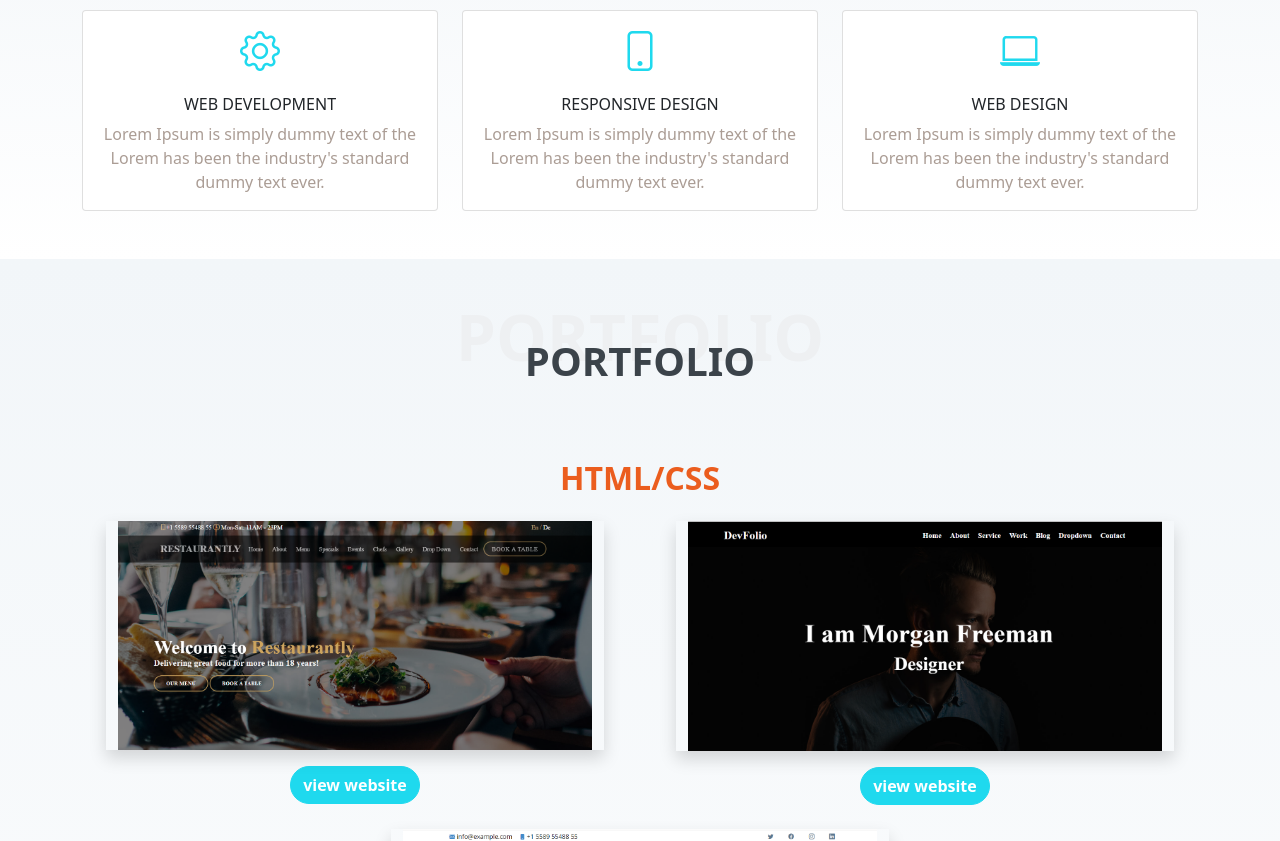
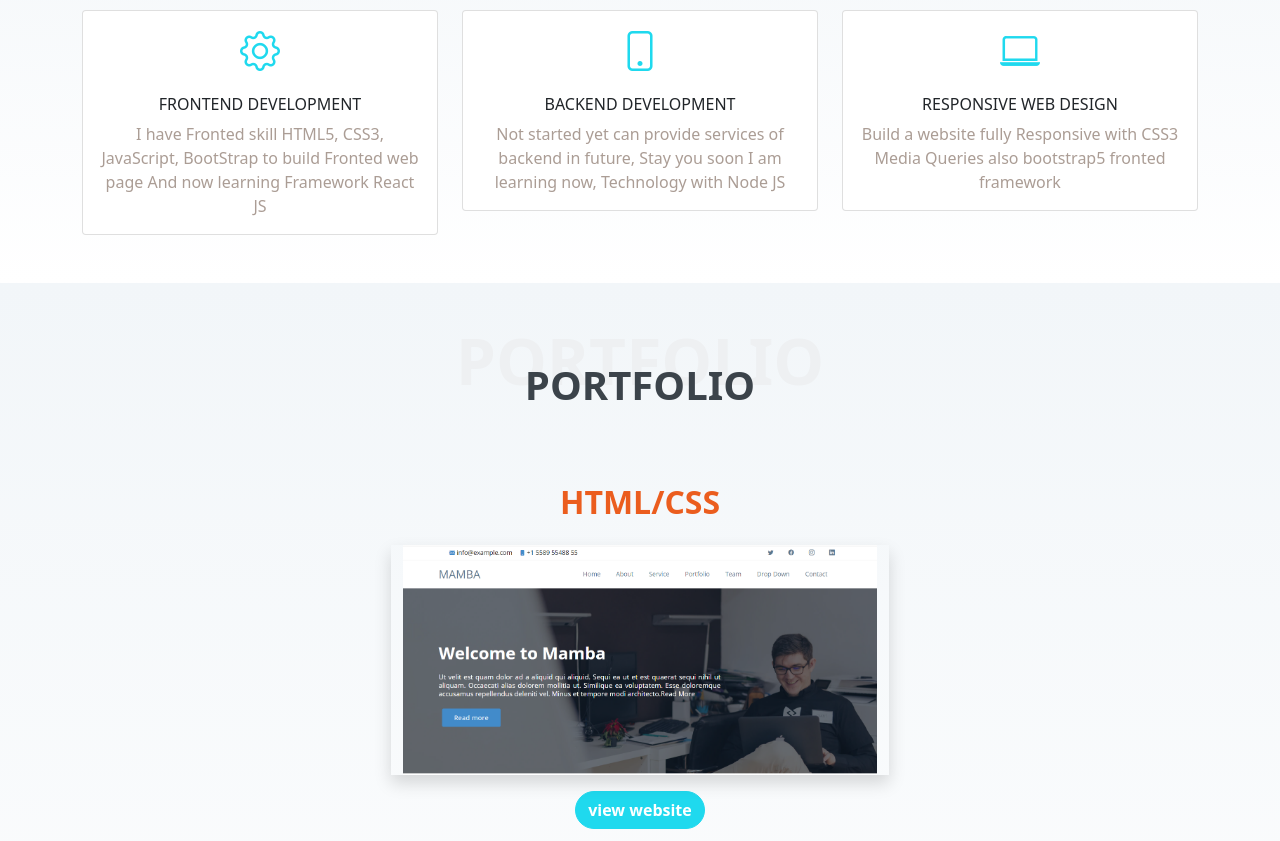
Before and after one commit to KrishnaGopi46/portfolio, a plain HTML site: page index.html in a window 1280 px wide. Shown: the part 2020-2861 px from the top of the page. Drawn offline with nearby package versions, Linux system fonts and the light colour scheme.

Commit message:
finished

```diff
--- a/css/style.css
+++ b/css/style.css
@@ -41,6 +41,7 @@
 /*.........................header css ends................................*/
 #ban{
 	background: linear-gradient(180deg, #f2f6f9 0%, #fff 100%);
+	padding-top:20%;
 }
 .ban-icon a{
 	z-index:997;
@@ -63,9 +64,7 @@
 	padding: 10% 10% 0 10%;
 	padding-bottom:2rem;
 }
-#ban {
-	padding-top:30%;
-}
+
 #ban h1{
 	font-size:3rem;
 	font-weight:700;
@@ -157,8 +156,9 @@
 	border:none;
 }
 .about a:hover{
-	background-color: #0d6efd;
-    border-color: #0d6efd;
+	background-color:#1fd9eecc;
+    border-color:#1fd9eecc;
+	color:#fff;
 }
 @media(min-width:720px){
 	.section-title span{
@@ -243,8 +243,9 @@
 	color:#fff;
 }
 .port a:hover{
-	background-color: #0d6efd;
-    border-color: #0d6efd;
+	background-color:#1fd9eecc;
+    border-color:#1fd9eecc;
+	color:#fff;
 }
 .html-img{
 	overflow:hidden;
@@ -255,7 +256,6 @@
 .text-body{
 	color:#fff;
 }
-
 /*..................................contact section.....................................*/
 .contact{
 	  background: linear-gradient(180deg, #f2f6f9 0%, #fff 100%);
@@ -298,6 +298,7 @@
 	padding:0.5rem;
 }
 .credits p{
+	margin-bottom:0;
 	color:#fff;
 }
 .credits span{
--- a/index.html
+++ b/index.html
@@ -191,8 +191,8 @@
                 <div class="card text-center web">
                     <div class="card-body">
                       <h5 class="card-title fs-1 pb-3"><i class="bi bi-gear"></i></h5>
-                      <h6 class="card-subtitle mb-2">WEB DEVELOPMENT</h6>
-                      <p class="card-text">Lorem Ipsum is simply dummy text of the Lorem has been the industry's standard dummy text ever.</p>
+                      <h6 class="card-subtitle mb-2">FRONTEND DEVELOPMENT</h6>
+                      <p class="card-text">I have Fronted skill HTML5, CSS3, JavaScript, BootStrap to build Fronted web page And now learning Framework React JS</p>
 
                     </div>
                 </div>
@@ -201,8 +201,8 @@
                 <div class="card text-center web">
                     <div class="card-body">
                       <h5 class="card-title fs-1 pb-3"><i class="bi bi-phone"></i></h5>
-                      <h6 class="card-subtitle mb-2">RESPONSIVE DESIGN</h6>
-                      <p class="card-text">Lorem Ipsum is simply dummy text of the Lorem has been the industry's standard dummy text ever.</p>
+                      <h6 class="card-subtitle mb-2">BACKEND DEVELOPMENT</h6>
+                      <p class="card-text">Not started yet can provide services of backend in future, Stay you soon I am learning now, Technology with Node JS</p>
 
                     </div>
                 </div>
@@ -211,8 +211,8 @@
                 <div class="card text-center web">
                     <div class="card-body">
                       <h5 class="card-title fs-1 pb-3"><i class="bi bi-laptop"></i></h5>
-                      <h6 class="card-subtitle mb-2">WEB DESIGN</h6>
-                      <p class="card-text">Lorem Ipsum is simply dummy text of the Lorem has been the industry's standard dummy text ever.</p>
+                      <h6 class="card-subtitle mb-2">RESPONSIVE WEB DESIGN</h6>
+                      <p class="card-text">Build a website fully Responsive with CSS3 Media Queries also bootstrap5 fronted framework</p>
 
                     </div>
                 </div>
@@ -229,18 +229,6 @@
 		</div>
 		<h3 class="text-center my-4 fs-2 fw-bolder">HTML/CSS</h3>
 		<div class="row">
-			<div class="col-sm-12 col-md-12 col-lg-6 px-5">
-				<div class="row html-img shadow"  data-aos="flip-up">
-					<img src="image/Screenshot3.png">
-				</div>
-				<P class="text-center mt-3 mb-4"><a href="file:///D:/daily-task/restaurant/index.html" class="btn btn-warning fw-bolder">view website</a></P>
-			</div>
-			<div class="col-sm-12 col-md-12 col-lg-6 px-5">
-				<div class="row html-img shadow"  data-aos="flip-up">
-					<img src="image/Screenshot2.png">
-				</div>
-				<P class="text-center mt-3 mb-4"><a href="file:///D:/daily-task/Dev-Folio/intex.html" class="btn btn-warning fw-bolder">view website</a></P>
-			</div>
 			<div class="col-sm-12 col-md-12 col-lg-6 px-5" style="margin:auto">
 				<div class="row html-img shadow"  data-aos="flip-up">
 					<img src="image/Screenshot12.png">
```
